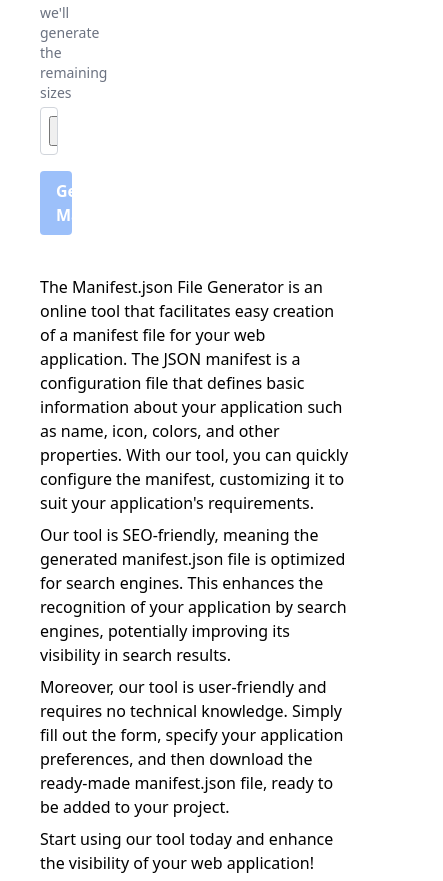
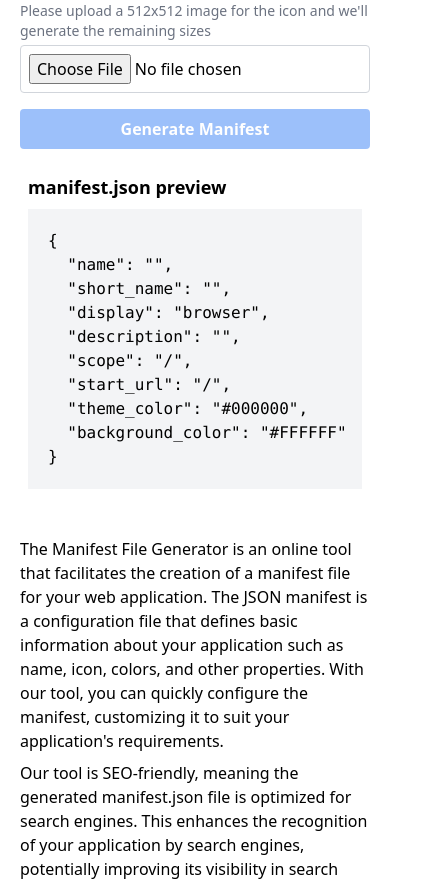
Before and after one commit to kamilwyremski/manifest-generator, a SvelteKit app: page / in a window 390 px wide. Shown: the part 779-1660 px from the top of the page, 443 px wide, since content can reach past the window. Built offline with nearby package versions, Linux system fonts and the light colour scheme.

Commit message:
Configure adapter-static

```diff
--- a/package.json
+++ b/package.json
@@ -1,6 +1,6 @@
 {
 	"name": "manifest-generator",
-	"version": "0.0.1",
+	"version": "1.0.0",
 	"private": false,
 	"description": "Manifest Generator",
 	"repository": {
@@ -23,7 +23,6 @@
 		"format": "prettier --write ."
 	},
 	"devDependencies": {
-		"@sveltejs/adapter-auto": "^3.0.0",
 		"@sveltejs/adapter-static": "^3.0.1",
 		"@sveltejs/kit": "^2.0.0",
 		"@sveltejs/vite-plugin-svelte": "^3.0.0",
--- a/src/routes/+page.svelte
+++ b/src/routes/+page.svelte
@@ -146,11 +146,11 @@
 	);
 </script>
 
-<div class="container mx-auto p-10 dark:bg-gray-800 dark:text-white">
+<div class="container mx-auto p-5 md:p-10 dark:bg-gray-800 dark:text-white">
 	<h1 class="text-2xl font-bold mb-4">Manifest Generator</h1>
-	<div class="flex gap-4 mb-10">
-		<div class="basis-2/3">
-			<form on:submit|preventDefault={handleSubmit} class="grid grid-cols-2 gap-4">
+	<div class="flex flex-col gap-4 mb-10 md:flex-row">
+		<div class="w-full md:basis-2/3">
+			<form on:submit|preventDefault={handleSubmit} class="grid grid-cols-1 sm:grid-cols-2 gap-4">
 				<div>
 					<label for="name" class="block mb-1 font-semibold"
 						>Name <span class="text-red-500">*</span></label
@@ -243,7 +243,7 @@
 						required
 					/>
 				</div>
-				<div class="col-span-2">
+				<div class="sm:col-span-2">
 					<label for="file" class="block mb-1 font-semibold">Icon</label>
 					<p class="text-sm text-gray-500 mb-1">
 						Please upload a 512x512 image for the icon and we'll generate the remaining sizes
@@ -261,15 +261,15 @@
 				</div>
 				<button
 					type="submit"
-					class="btn bg-blue-500 hover:bg-blue-700 text-white font-bold py-2 px-4 rounded col-span-2 disabled:opacity-50 disabled:pointer-events-none"
+					class="btn bg-blue-500 hover:bg-blue-700 text-white font-bold py-2 px-4 rounded sm:col-span-2 disabled:opacity-50 disabled:pointer-events-none"
 					disabled={isSubmitDisabled}
 				>
 					Generate Manifest
 				</button>
 			</form>
 		</div>
-		<div class="basis-1/3">
-			<div class="p-4">
+		<div class="w-full md:basis-1/3">
+			<div class="p-2">
 				<h3 class="text-lg font-semibold mb-2">manifest.json preview</h3>
 				<pre class="overflow-auto max-h-96 bg-gray-100 dark:bg-gray-600 p-5"><code
 						class="dark:text-white">{manifestPreview}</code
@@ -278,7 +278,7 @@
 		</div>
 	</div>
 	<p class="mb-2">
-		The Manifest.json File Generator is an online tool that facilitates easy creation of a manifest
+		The Manifest File Generator is an online tool that facilitates the creation of a manifest
 		file for your web application. The JSON manifest is a configuration file that defines basic
 		information about your application such as name, icon, colors, and other properties. With our
 		tool, you can quickly configure the manifest, customizing it to suit your application's
@@ -295,13 +295,12 @@
 		ready to be added to your project.
 	</p>
 	<p class="mb-2">Start using our tool today and enhance the visibility of your web application!</p>
-	<p class="mb-2">
+	<p class="mb-10">
 		This project is Open Source. You can see source code here: <a
 			href="https://github.com/kamilwyremski/manifest-generator"
 			title="Manifest Generator Source Code">https://github.com/kamilwyremski/manifest-generator</a
 		>
 	</p>
-	<p class="mb-10">Happy coding!</p>
 	<p class="text-sm">
 		Project 2024 by <a href="http://wyremski.pl/en" title="Web Developer">Kamil Wyremski</a>
 	</p>
--- a/svelte.config.js
+++ b/svelte.config.js
@@ -3,17 +3,11 @@ import { vitePreprocess } from '@sveltejs/vite-plugin-svelte';
 
 /** @type {import('@sveltejs/kit').Config} */
 const config = {
-	// Consult https://kit.svelte.dev/docs/integrations#preprocessors
-	// for more information about preprocessors
 	preprocess: vitePreprocess(),
 
 	kit: {
 		adapter: adapter({
-			pages: 'build',
-			assets: 'build',
-			fallback: 'index.html',
-			precompress: false,
-			strict: true
+			fallback: 'index.html'
 		})
 	}
 };
```
Also changed, not shown: 1 other file (tests, documents, lock files or other folders).
